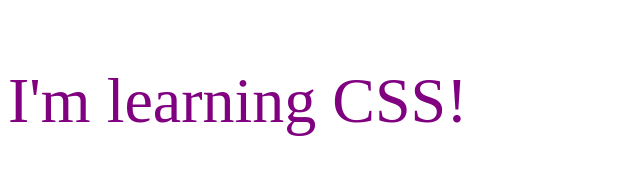
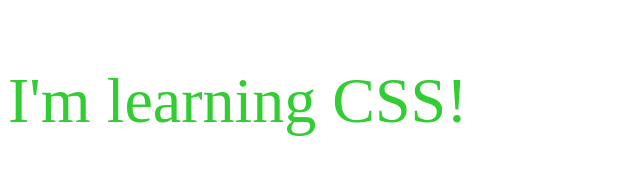
Before and after one commit to platinumkars/Frontend-dev, a plain HTML site: page css lesson/01_LESSON/index.html in a window 1280 px wide. Shown: the whole page, without its empty margins (0-640 px from the left). Drawn offline with Linux system fonts and the light colour scheme.

Commit message:
added font again

```diff
--- a/css lesson/01_LESSON/index.html
+++ b/css lesson/01_LESSON/index.html
@@ -7,7 +7,12 @@
     <title>Document</title>
     <link rel="stylesheet" href="css/style.css">
     <style>
-
+        body {
+            font-size: 64px;
+        }
+        p {
+            color: limegreen;
+        }
     </style>
 </head>
 <body>
```
